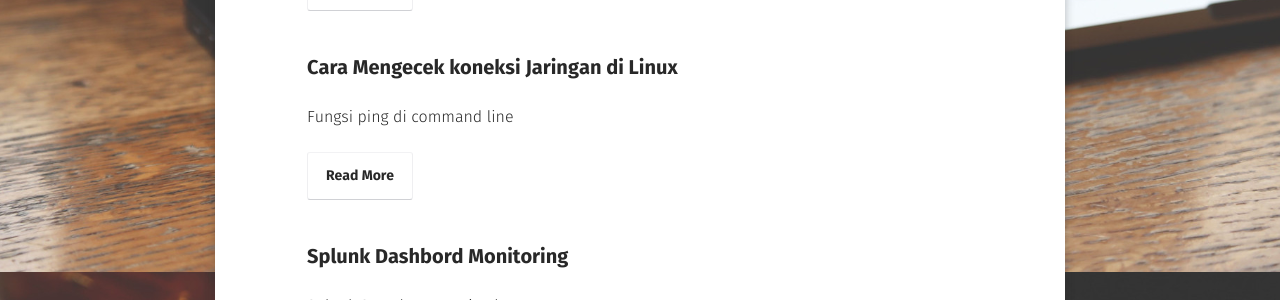
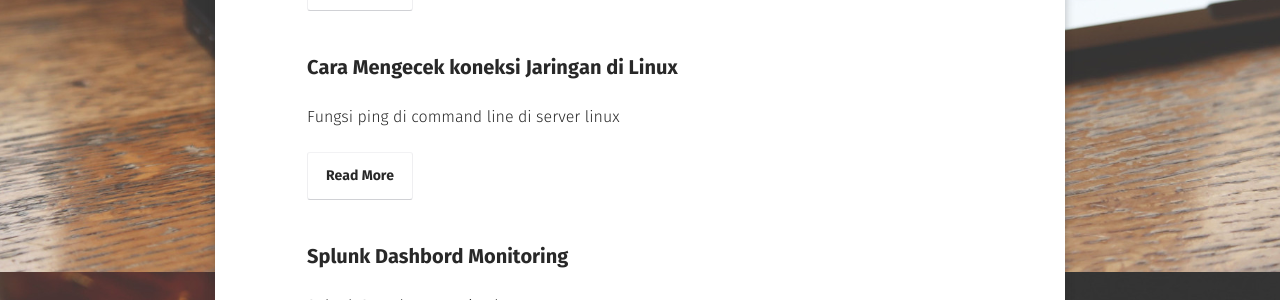
Before and after one commit to SandyRahman/sandyrahman.github.io, a Jekyll site: the page built from posts/index.md, in a window 1280 px wide and 900 px high, scrolled down 475 px. Shown: the part 153-453 px from the top of the window. Built offline with Jekyll 4.4.1, drawn with Linux system fonts in a browser that asks for light colours; some web fonts are replaced.

Commit message:
Update 2019-12-19-cara-mengecek-koneksi-jaringan-di-linux.md

```diff
--- a/_posts/2019-12-19-cara-mengecek-koneksi-jaringan-di-linux.md
+++ b/_posts/2019-12-19-cara-mengecek-koneksi-jaringan-di-linux.md
@@ -1,7 +1,7 @@
 ---
 published: true
 layout: post
-excerpt: Fungsi ping di command line
+excerpt: Fungsi ping di command line di server linux
 tag: Linux
 title: Cara Mengecek koneksi Jaringan di Linux
 raw_title: true
```
